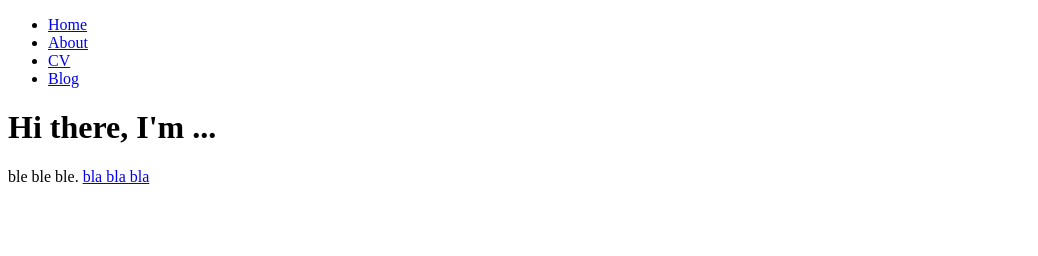
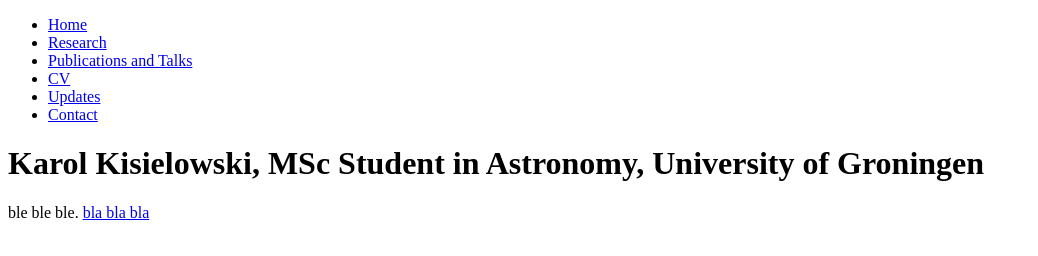
Before and after one commit to KPKisielowski/KPKisielowski.github.io, a plain HTML site: page index.html in a window 1280 px wide. Shown: the whole page, without its empty margins (0-1038 px from the left). Drawn offline with Linux system fonts and the light colour scheme.

Commit message:
Update index.html
adding tabs headers

```diff
--- a/index.html
+++ b/index.html
@@ -7,12 +7,14 @@
 		<nav>
     		<ul>
         		<li><a href="/">Home</a></li>
-	        	<li><a href="/about">About</a></li>
+	        	<li><a href="/about">Research</a></li>
+				<li><a href="/blog">Publications and Talks</a></li>
         		<li><a href="/cv">CV</a></li>
-        		<li><a href="/blog">Blog</a></li>
+				<li><a href="/blog">Updates</a></li>
+				<li><a href="/blog">Contact</a></li>
     		</ul>
 		</nav>
 		<div class="container">
     		<div class="blurb">
-        		<h1>Hi there, I'm ...</h1>
+        		<h1>Karol Kisielowski, MSc Student in Astronomy, University of Groningen</h1>
 				<p>ble ble ble. <a href="/about">bla bla bla</a>
```
